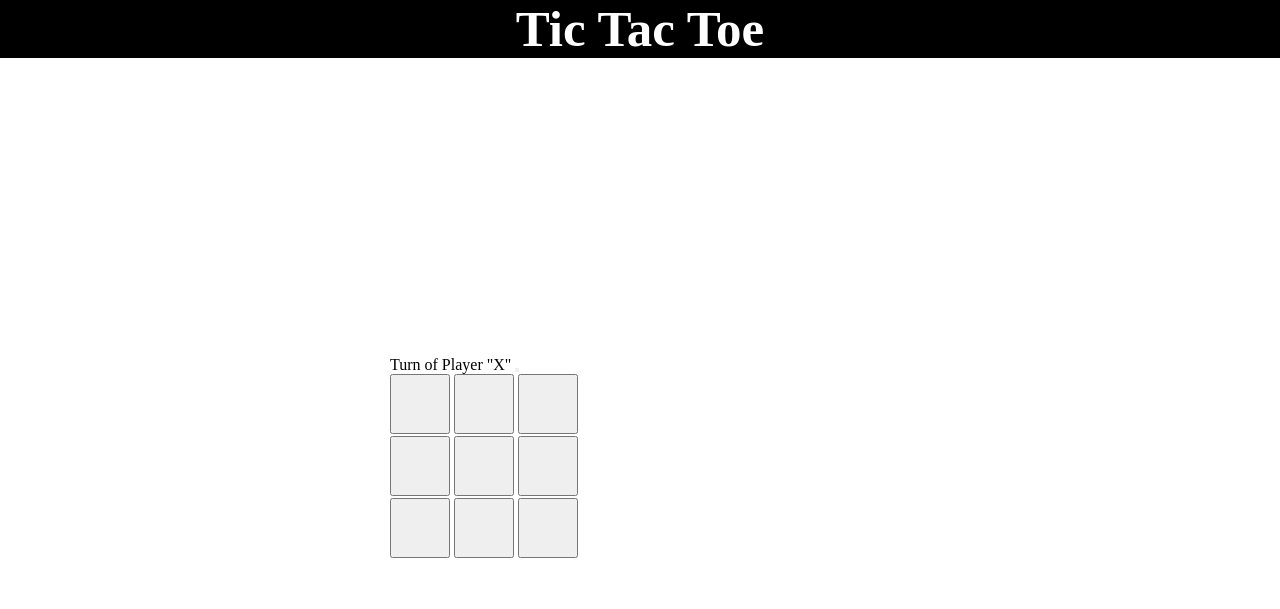
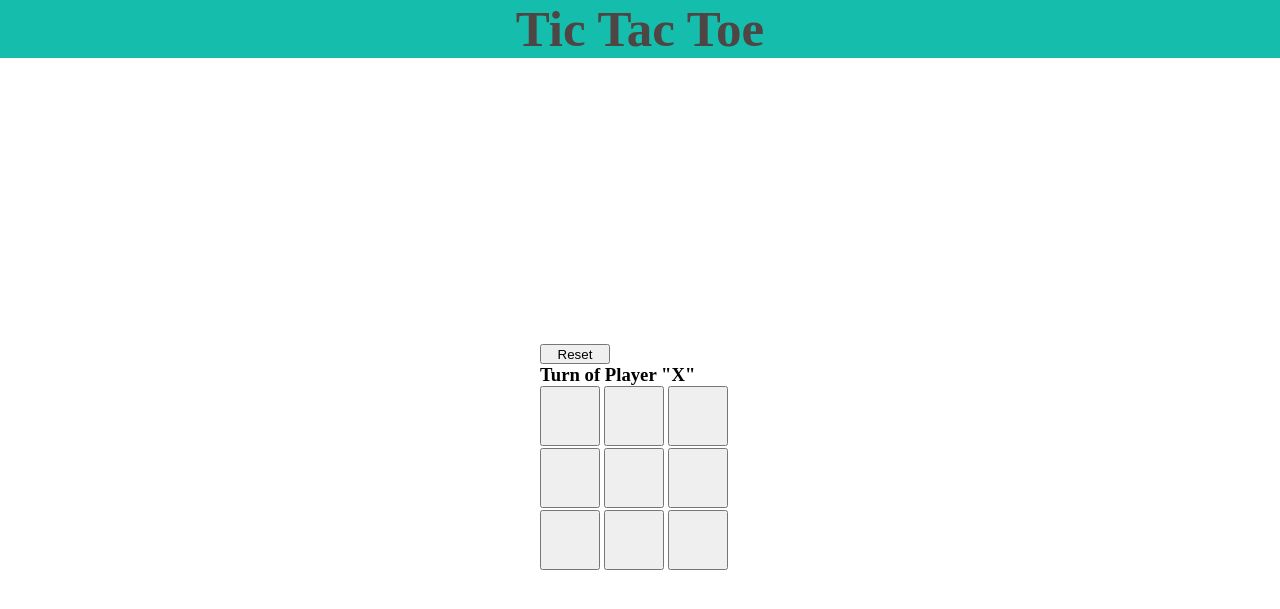
Before and after one commit to rodrigotos/tic_tac_toe, a PHP site: page / in a window 1280 px wide. Shown: the top 609 px of the page. Run offline with PHP 8.4, Linux system fonts and the light colour scheme.

Commit message:
Se modifican estilos

```diff
--- a/css/main.css
+++ b/css/main.css
@@ -9,12 +9,12 @@ ul{
 }
 
 header{
-  background-color: black;
+  background-color: #14bdac;
   text-align: center;
 }
 
 h1{
-    color: white;
+    color: #4f4545;
     font-size: 51px;
     font-weight: bolder;
 }
@@ -38,11 +38,16 @@ li > button{
   width: 200px;
 }
 
+#reset{
+  width: 70px;
+  height: 20px;
+}
+
 main{
   top: 50%;
   transform: translateY(-50%);
   margin: auto;
-  width: 500px;
+  width: 200px;
   position: relative;
 }
 
--- a/index.html
+++ b/index.html
@@ -14,10 +14,10 @@
 <body>
   <main class="game_container">
     <section id="score_board">
-      <label id="player_turn"></label>
-      <label id="how_won"></label>
-      <label id="win_counter"></label>
-      <button id="reset"></button>
+      <button id="reset">Reset</button>
+      <h3 id="player_turn"></h3>
+      <h3 id="how_won"></h3>
+      <h3 id="win_counter"></h3>
     </section>
     <section id="game_board">
       <ul id="game_buttons">
--- a/js/main.js
+++ b/js/main.js
@@ -104,7 +104,7 @@ document.addEventListener("DOMContentLoaded", function(){
   turn_label = document.querySelector("#player_turn");
   how_won_label = document.querySelector("#how_won");
   var reset = document.querySelector("#reset");
-  reset.addEventListener("click", this.reset);
+  reset.addEventListener("click", reset);
   turn_label.innerHTML = "Turn of Player " + '"X"';
   var game_buttons = document.querySelectorAll("#game_buttons button");
   var i = 0;
```
